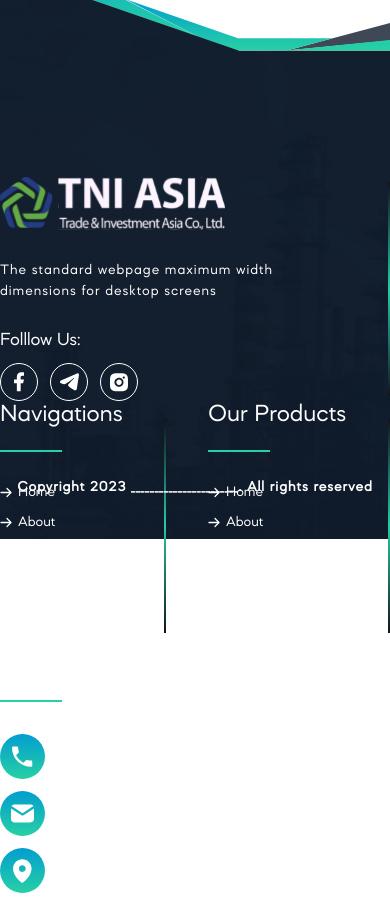
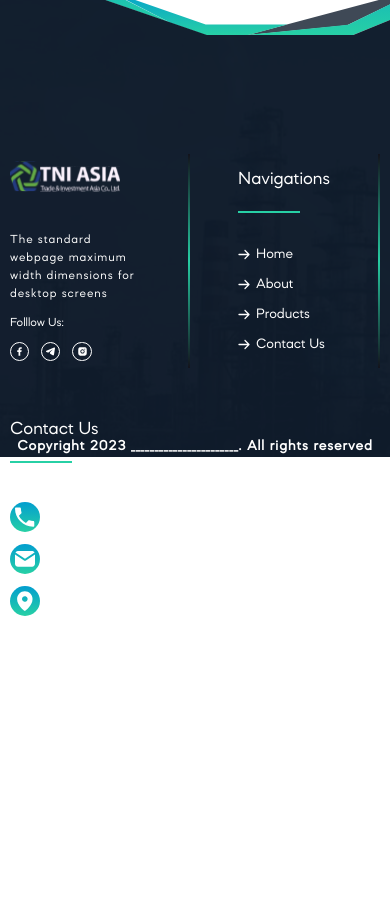
Before and after one commit to MJafar777/TNI_v.0.0.1, a React (Vite) app: page / in a window 390 px wide. Shown: the part 9680-10585 px from the top of the page. After the commit the page ends 10316 px from the top, so only its background shows below. Built offline with nearby package versions, Linux system fonts and the light colour scheme.

Commit message:
responsive of footer

```diff
--- a/src/layouts/footer/Footer.tsx
+++ b/src/layouts/footer/Footer.tsx
@@ -53,7 +53,7 @@ const Footer = () => {
               <img src={logoWord} alt="" />
             </LogoText>
           </LogoWrapper>
-
+          <ContainerOfLink>
             <ContententOfLogo>
               The standard webpage maximum width dimensions for desktop screens
             </ContententOfLogo>
@@ -73,6 +73,7 @@ const Footer = () => {
                 </Social>
               </SocialContainer>
             </SocialWrapper>
+          </ContainerOfLink>
         </LogoColumn>
         <img src={borderRight} alt="" />
         <NavigationColumn>
@@ -130,7 +131,7 @@ const Footer = () => {
           </ContainerOfLink>
           <LinkOfColumn></LinkOfColumn>
         </ProductColumn>
-        <img src={borderRight} alt="" />
+        <img className="productColumnLine" src={borderRight} alt="" />
 
         <ContactColumn>
           <TitleOfColumn>
--- a/src/layouts/footer/FooterStyles.ts
+++ b/src/layouts/footer/FooterStyles.ts
@@ -3,7 +3,7 @@ import { bgOfFooter } from "../../assets/images/footer";
 
 export const FooterWrapper = styled.div`
   width: 100%;
-  height: 603px;
+  height: fit-content;
   padding-top: 200px;
   background-image: url(${bgOfFooter});
   background-repeat: no-repeat;
@@ -12,6 +12,11 @@ export const FooterWrapper = styled.div`
   justify-content: center;
   flex-direction: column;
   align-items: center;
+  @media screen and (max-width: 992px) {
+    .productColumnLine {
+      display: none;
+    }
+  }
 `;
 
 export const ContainerOfFooter = styled.div`
@@ -22,23 +27,74 @@ export const ContainerOfFooter = styled.div`
   justify-content: space-between;
   align-items: center;
   flex-wrap: wrap;
+  padding: 0 40px;
   margin-bottom: 50px;
+
+  @media screen and (max-width: 768px) {
+    padding: 0 20px;
+  }
+
+  @media screen and (max-width: 576px) {
+    padding: 0 10px;
+  }
 `;
 
 export const LogoColumn = styled.div``;
 
 export const LogoWrapper = styled.div`
   display: flex;
+  align-items: center;
   gap: 5px;
+  margin-bottom: 33px;
+  height: 20%;
 `;
 
-export const Logo = styled.div``;
+export const Logo = styled.div`
+  @media screen and (max-width: 786px) {
+    img {
+      width: 38.723px;
+      height: 37.755px;
+    }
+  }
 
-export const LogoText = styled.div``;
+  @media screen and (max-width: 576px) {
+    img {
+      width: 30.723px;
+      height: 30.755px;
+    }
+  }
 
-export const TitleLogo = styled.div``;
+  @media screen and (max-width: 480px) {
+    width: 25px;
+    font-size: 25px;
+  }
+`;
 
-export const SubTitleLogo = styled.div``;
+export const LogoText = styled.div`
+  @media screen and (max-width: 992px) {
+    img {
+      width: 123.914px;
+      height: 38.723px;
+      flex-shrink: 0;
+    }
+  }
+
+  @media screen and (max-width: 768px) {
+    img {
+      width: 100px;
+      height: 30px;
+      flex-shrink: 0;
+    }
+  }
+
+  @media screen and (max-width: 480px) {
+    img {
+      width: 80px;
+      height: 28px;
+      flex-shrink: 0;
+    }
+  }
+`;
 
 export const ContententOfLogo = styled.div`
   width: 284px;
@@ -49,7 +105,25 @@ export const ContententOfLogo = styled.div`
   font-weight: 400;
   line-height: 150%; /* 21px */
   letter-spacing: 0.98px;
-  margin: 28px 0;
+  /* margin: 28px 0; */
+
+  @media screen and (max-width: 992px) {
+    width: 220px;
+  }
+
+  @media screen and (max-width: 768px) {
+    width: 180px;
+  }
+
+  @media screen and (max-width: 576px) {
+    width: 150px;
+    font-size: 12px;
+  }
+
+  @media screen and (max-width: 480px) {
+    width: 130px;
+    font-size: 12px;
+  }
 `;
 
 export const SocialWrapper = styled.div`
@@ -66,6 +140,10 @@ export const TextOfSocial = styled.div`
   font-style: normal;
   font-weight: 500;
   line-height: normal;
+
+  @media screen and (max-width: 576px) {
+    font-size: 12px;
+  }
 `;
 
 export const SocialContainer = styled.div`
@@ -81,6 +159,14 @@ export const Social = styled.div`
   display: flex;
   justify-content: center;
   align-items: center;
+  @media screen and (max-width: 576px) {
+    width: 19.247px;
+    height: 19.247px;
+    img {
+      width: 9px;
+      height: 9px;
+    }
+  }
 `;
 
 export const NavigationColumn = styled.div`
@@ -100,12 +186,17 @@ export const TitleOfColumn = styled.div`
   line-height: normal;
   height: 20%;
   margin-bottom: 33px;
+  margin-top: 33px;
   span {
     display: block;
     margin-top: 21px;
     width: 62px;
     height: 2px;
     background: linear-gradient(180deg, #029ecf -199.99%, #27d0a5 0%);
+  }
+
+  @media screen and (max-width: 992px) {
+    font-size: 18px;
   }
 `;
 
@@ -136,13 +227,16 @@ export const ProductColumn = styled.div`
   align-items: start;
   justify-content: space-between;
   height: 100%;
+  @media screen and (max-width: 992px) {
+    display: none;
+  }
 `;
 
 export const ContactColumn = styled.div`
   display: flex;
   flex-direction: column;
   align-items: start;
-  justify-content: space-between;
+  /* justify-content: space-between; */
   height: 100%;
 `;
 
@@ -167,6 +261,21 @@ export const ContactIcon = styled.div`
   justify-content: center;
   align-items: center;
   background: linear-gradient(180deg, #029ecf 0%, #27d0a5 100%);
+
+  @media screen and (max-width: 992px) {
+    width: 35px;
+    height: 35px;
+  }
+
+  @media screen and (max-width: 768px) {
+    width: 30px;
+    height: 30px;
+
+    img {
+      width: 20px;
+      height: 20px;
+    }
+  }
 `;
 
 export const EachContactContent = styled.div`
@@ -182,6 +291,10 @@ export const EachContactTitle = styled.div`
   font-style: normal;
   font-weight: 500;
   line-height: normal;
+
+  @media screen and (max-width: 768px) {
+    font-size: 12px;
+  }
 `;
 
 export const EachContactSubtitle = styled.div`
```
Lines whose indentation alone changed are shown as unchanged.
